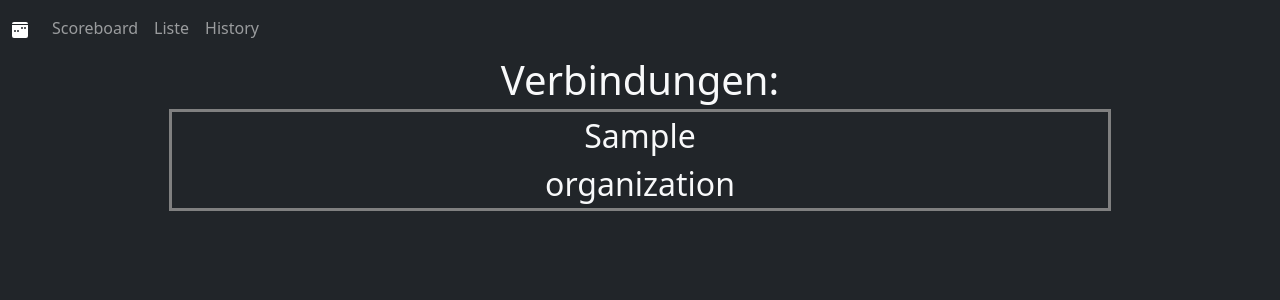
After one commit to C1bergh0st/neheb, a Django app: page /org/ in a window 1280 px wide. The commit adds this page. Shown: the top 300 px of the page. Run offline with Django 3.2, Linux system fonts and the light colour scheme; tables that the repository leaves empty hold one stand-in row (values such as "Sample post").

Commit message:
Added Org navigation

```diff
--- a/core/models/model.py
+++ b/core/models/model.py
@@ -19,6 +19,22 @@ class Organization(models.Model):
                     score += transaction.amount
         return score
 
+    def getSVG(self):
+        WIDTH = 9999
+        HEIGHT = 150
+        start = '<svg width="{}" height="{}" class="flag">'.format(WIDTH, HEIGHT)
+        end = '</svg>'
+        ribbons = [self.first_ribbon, self.second_ribbon, self.third_ribbon, self.fourth_ribbon, self.fifth_ribbon]
+        elements = []
+        ypos = 0
+        for ribbon in ribbons:
+            if ribbon is not None:
+                base = '<rect y="{y:d}" width="{width}" height="{height:d}" style="fill:{color}" />'
+                height = int(HEIGHT * ribbon.weight)
+                elements.append(base.format(y=ypos, height=height, color=ribbon.color, width=WIDTH))
+                ypos += height
+
+        return start + '\n'.join(elements) + end
 
 class Ribbon(models.Model):
     name = models.CharField(max_length=256, primary_key=True)
--- a/core/urls.py
+++ b/core/urls.py
@@ -17,7 +17,8 @@ router.register(r'transactions', views.TransactionViewSet)
 
 urlpatterns = [
     # path('', views.index, name='index'),
-    path('org', views.OrganizationList.as_view(), name='organizationlist'),
+    path('org/', views.OrganizationListView.as_view(), name='organization_list'),
+    path('org/<str:pk>/', views.OrganizationView.as_view(), name='organization'),
     path('api/', include(router.urls)),
     # TODO find a way to integrate with router
     path('organization_scoreboard/', views.organization_scoreboard)
--- a/core/views/frontend.py
+++ b/core/views/frontend.py
@@ -2,12 +2,30 @@ from rest_framework.renderers import TemplateHTMLRenderer
 from rest_framework.response import Response
 from rest_framework.views import APIView
 from core.models import *
+from django.views.generic import TemplateView, DetailView, ListView
 
-class OrganizationList(APIView):
-    renderer_classes = [TemplateHTMLRenderer]
-    template_name = 'profile_list.html'
-    queryset = Organization.objects.all()
 
-    def get(self, request):
-        queryset = Organization.objects.all()
-        return Response({'profiles': queryset})
+#class OrganizationList(APIView):
+#    renderer_classes = [TemplateHTMLRenderer]
+#    template_name = 'profile_list.html'
+#    queryset = Organization.objects.all()
+#
+#    def get(self, request):
+#        queryset = Organization.objects.all()
+#        return Response({'profiles': queryset})
+
+
+class OrganizationView(DetailView):
+    model = Organization
+
+    def get_context_data(self, **kwargs):
+        context = super().get_context_data()
+        return context
+
+class OrganizationListView(ListView):
+    model = Organization
+    ordering = ['-name']
+
+    def get_context_data(self, **kwargs):
+        context = super().get_context_data()
+        return context
--- a/templates/base.html
+++ b/templates/base.html
@@ -4,6 +4,11 @@
     <meta charset="utf-8">
     <link href="https://cdn.jsdelivr.net/npm/bootstrap@5.0.0-beta2/dist/css/bootstrap.min.css" rel="stylesheet" integrity="sha384-BmbxuPwQa2lc/FVzBcNJ7UAyJxM6wuqIj61tLrc4wSX0szH/Ev+nYRRuWlolflfl" crossorigin="anonymous">
     <script src="https://cdn.jsdelivr.net/npm/bootstrap@5.0.0-beta2/dist/js/bootstrap.bundle.min.js" integrity="sha384-b5kHyXgcpbZJO/tY9Ul7kGkf1S0CWuKcCD38l8YkeH8z8QjE0GmW1gYU5S9FOnJ0" crossorigin="anonymous"></script>
+    <style>
+    .flag {
+        width: auto
+    }
+    </style>
   </head>
 
   <body class="bg-dark text-light">
@@ -23,11 +28,15 @@
           <ul class="navbar-nav me-auto mb-2 mb-lg-0">
 
             <li class="nav-item">
-              <a class="nav-link" href="#">Home</a>
+              <a class="nav-link" href="#">Scoreboard</a>
             </li>
 
             <li class="nav-item">
-              <a class="nav-link" href="#">Link</a>
+              <a class="nav-link" href="/org/">Liste</a>
+            </li>
+
+            <li class="nav-item">
+              <a class="nav-link" href="#">History</a>
             </li>
             <!--
             <li class="nav-item dropdown">
--- /dev/null
+++ b/templates/core/organization_list.html
@@ -0,0 +1,47 @@
+{% extends "base.html" %}
+
+{% block content %}
+<style>
+    .flag {
+        width: inherit;
+    }
+    a {
+        color: inherit;
+        text-decoration: none;
+    }
+    a, span.link {
+        color: inherit;
+    }
+
+    a:visited, span.visited {
+        color: inherit;
+    }
+
+    a:active, span.active {
+        color: inherit;
+    }
+</style>
+<div class="container">
+    <div class="row align-items-center" style="text-align:center">
+        <h1>Verbindungen:</h1>
+    </div>
+    {% for org in object_list %}
+    <a href="/org/{{org.name}}">
+        <div class="row align-items-center" style="text-align:center; outline-color: grey; outline-style:solid">
+            <div class="col p-0">
+                {{ org.getSVG|safe }}
+            </div>
+            <div class="col" style="font-size: 2em">
+                {{ org.name }}
+            </div>
+            <div class="col p-0"">
+                {{ org.getSVG|safe }}
+            </div>
+        </div>
+    </a>
+    <div class="mt-3">
+
+    </div>
+    {% endfor %}
+</div>
+{% endblock %}
```
Also changed, not shown: templates/core/organization_detail.html (added, +29 -0 lines).
